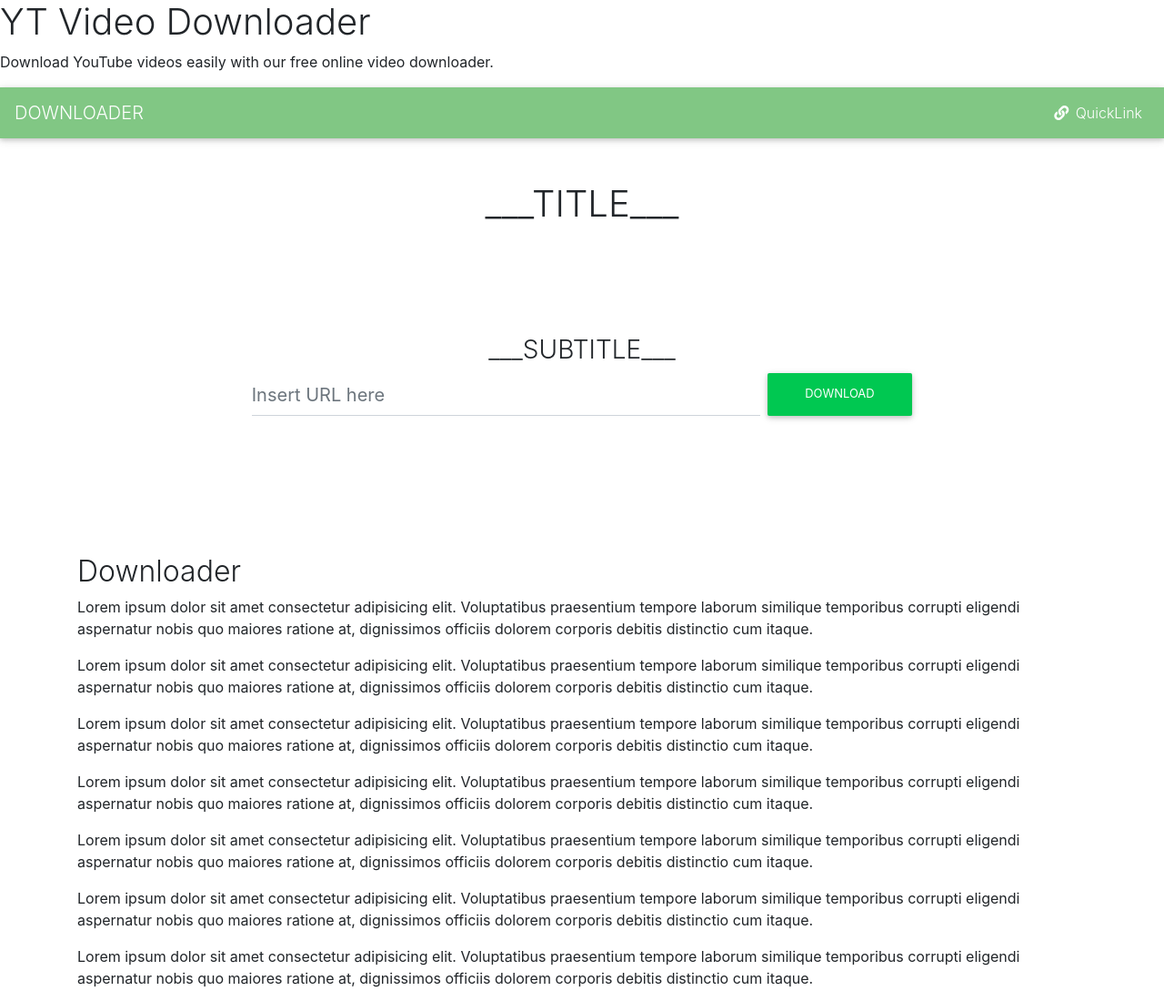
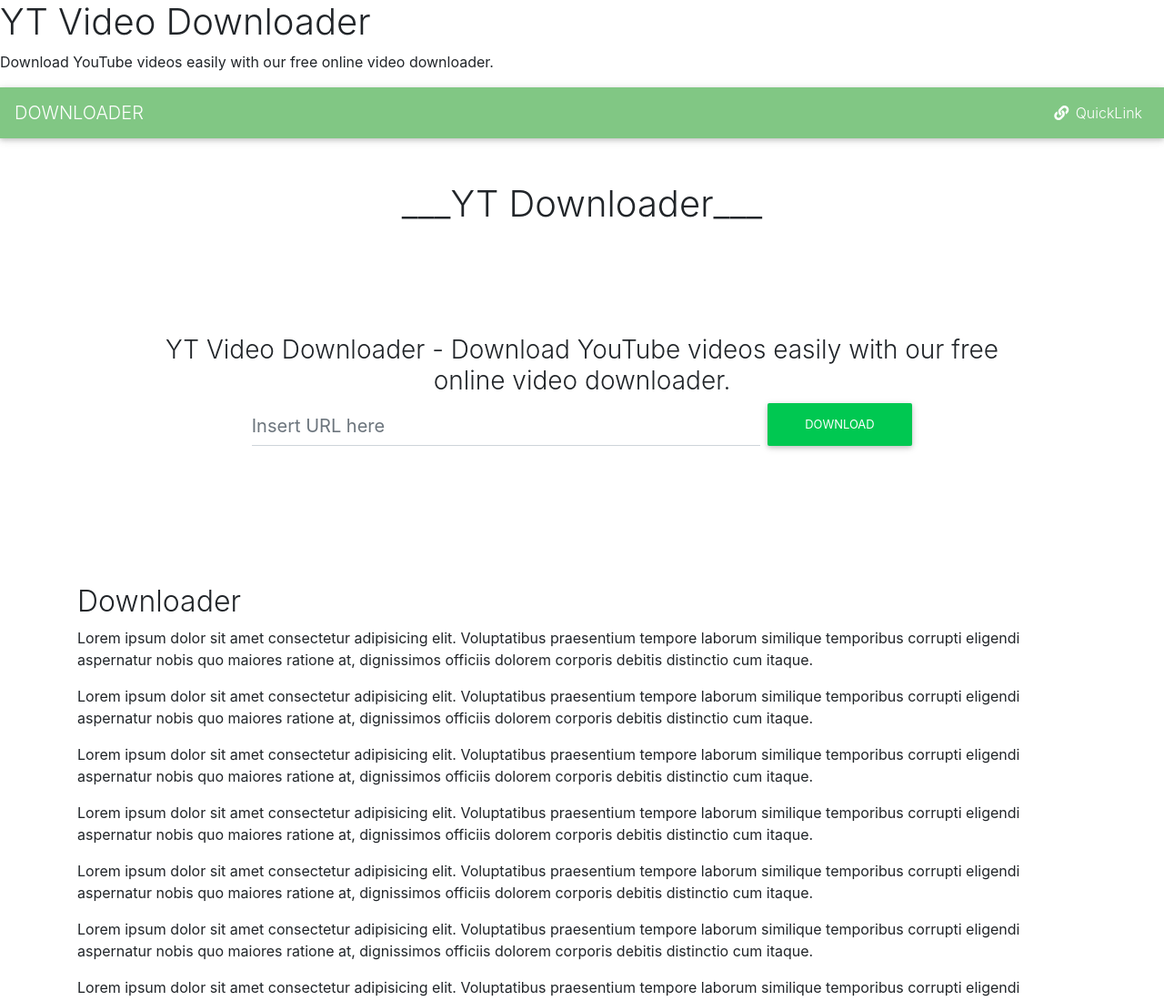
Before and after one commit to bipul182/YouTube-Downloader, a plain HTML site: page index.html in a window 1280 px wide. Shown: the top 1100 px of the page at 91% size. Drawn offline with nearby package versions, Linux system fonts and the light colour scheme.

Commit message:
index.html

```diff
--- a/index.html
+++ b/index.html
@@ -93,11 +93,11 @@
     <!--/.Navbar -->
 
     <div class="w-75 center-it">
-        <h1 class="text-center m-5">___TITLE___</h1>
+        <h1 class="text-center m-5">___YT Downloader___</h1>
         <div class="tab-content card pt-5" id="myTabContentJust">
             <div class="tab-pane fade show active md-form" id="home-just" role="tabpanel">
                 <div class="d-flex justify-content-center row">
-                    <h3 class="text-center w-100">___SUBTITLE___</h3>
+                    <h3 class="text-center w-100">YT Video Downloader - Download YouTube videos easily with our free online video downloader.</h3>
                     <input type="url" id="url" class="form-control form-control-lg col-md-7 mr-sm-2 mb-2 mb-sm-0" placeholder="Insert URL here" aria-label="Insert URL here">
                     <button class="btn btn-success col-md-2 m-0" id="download_btn">Download</button>
                 </div>
```
